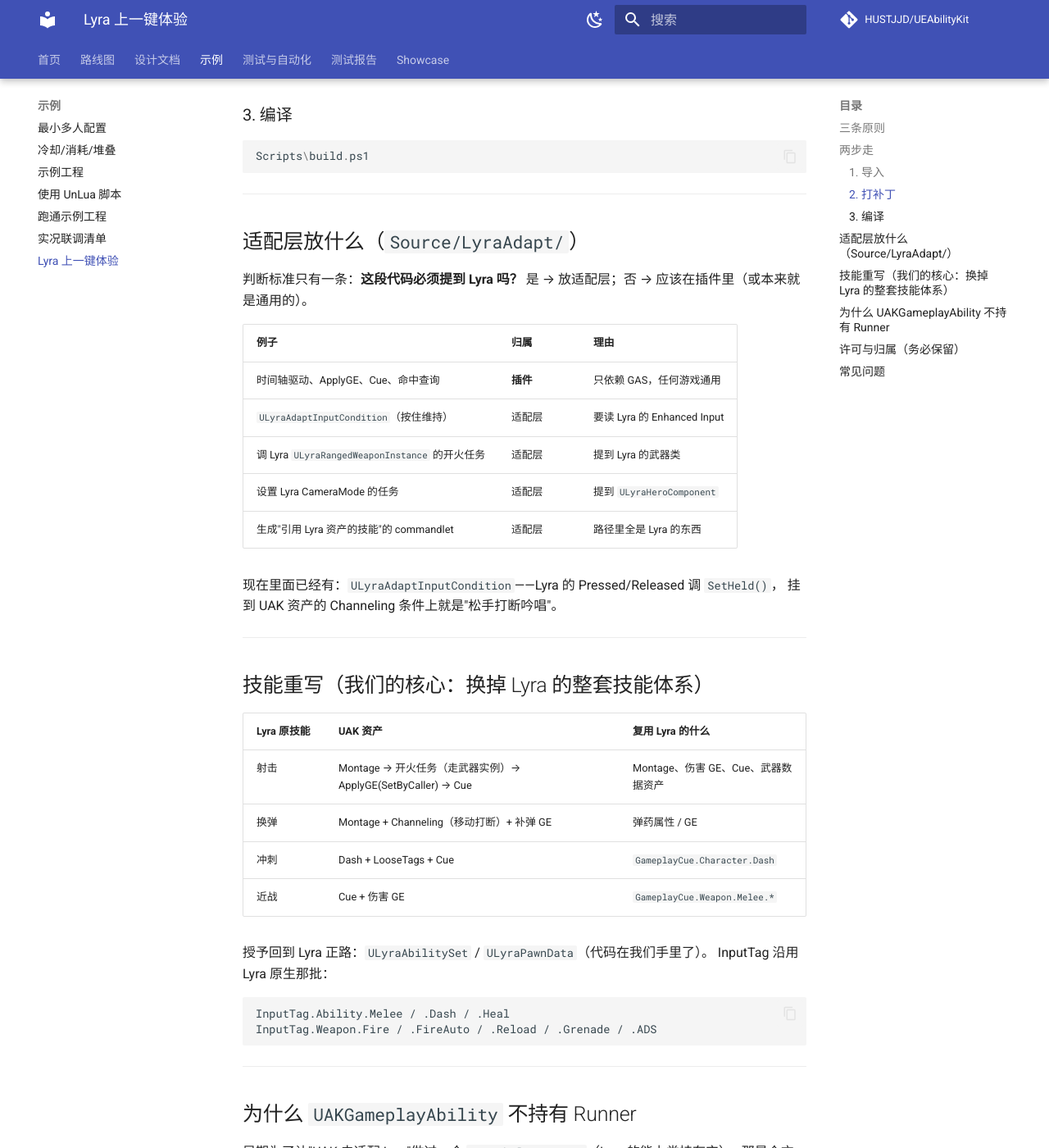
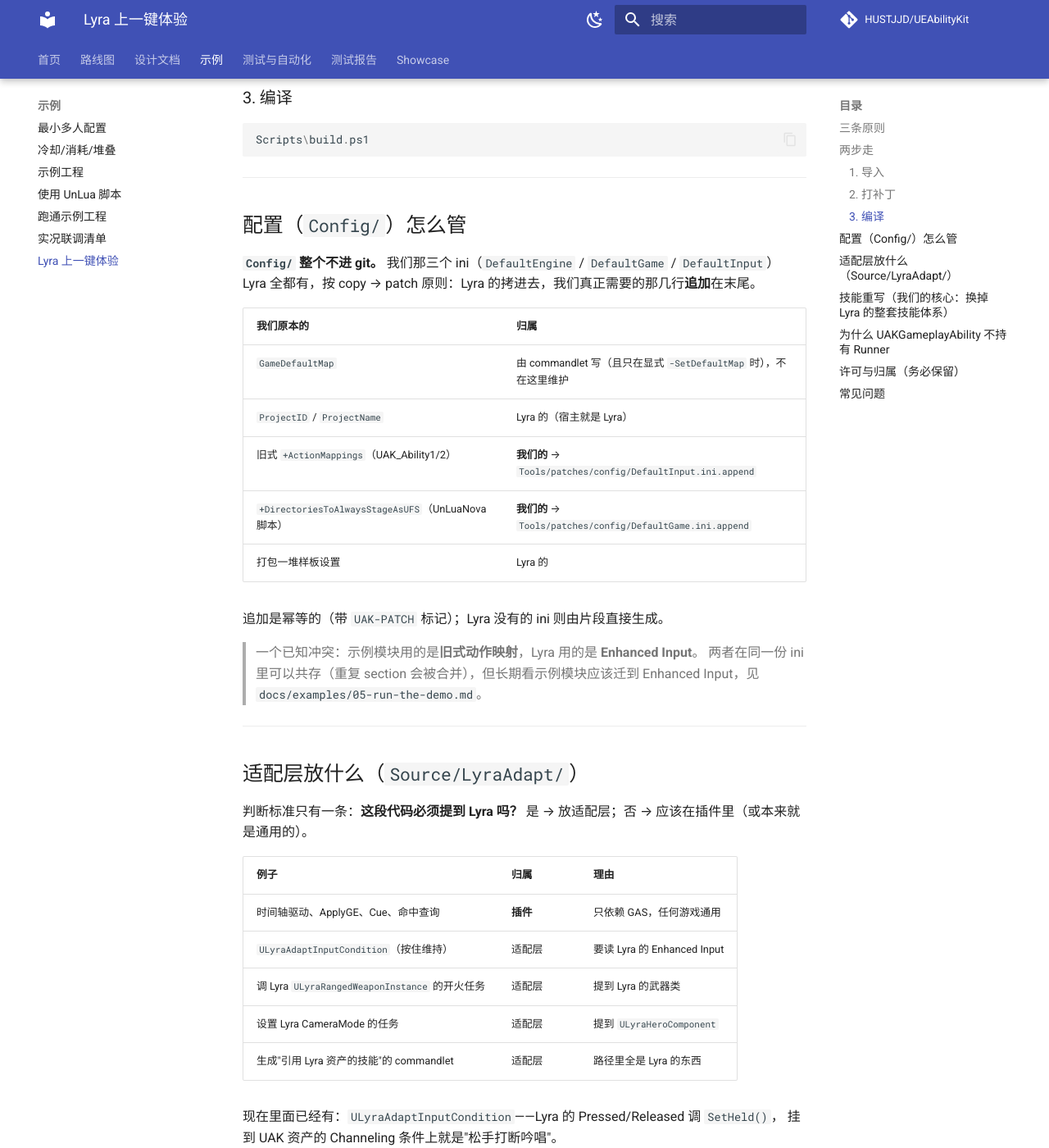
Before and after one commit to HUSTJJD/UEAbilityKit, an MkDocs documentation site: the page built from docs/examples/lyra-integration.md, in a window 1280 px wide and 1400 px high, scrolled down 2069 px. Shown: the whole window at 82% size. Built offline with MkDocs 1.6.1 and Material for MkDocs 9.7.7, drawn with Linux system fonts in a browser that asks for light colours; comment, search, counter and statistics services are not loaded; some of the changed text lies outside the part shown.

Commit message:
新增示例

````diff
--- a/docs/examples/lyra-integration.md
+++ b/docs/examples/lyra-integration.md
@@ -57,9 +57,9 @@
 | 步骤 | 内容 | 进 git？ |
 | --- | --- | --- |
 | 拷源码 | `Source/LyraGame`（20 个模块，完整可玩那套）+ `Source/LyraEditor` | ✅（约 2 MB） |
-| 拷外围 | `.uproject`（**整个就是 Lyra 的，连名字**）、`Config/*.ini`、`Source/*.Target.cs`、`Platforms/` | ✅（原文件留 `.uak.bak`） |
+| 拷外围 | `.uproject`（**整个就是 Lyra 的，连名字**）、`Config/*.ini`、`Source/*.Target.cs`、`Platforms/` | ❌ 不进（`Config/` 已加 `.gitignore`） |
 | 拷资产 | `Plugins/GameFeatures/*`（约 1.4 GB） | ❌（已加 `.gitignore`） |
-| 打补丁 | 见下 | ✅ |
+| 打补丁 | 见下（含把我们的配置**追加**进 Lyra 的 ini） | ✅ |
 
 排除没拷的 Lyra 模块：`Settings`、`Hotfix`、`Performance`、`Replays`、`Development`、`Tests`。
 
@@ -95,6 +95,27 @@
 ```powershell
 Scripts\build.ps1
 ```
+
+---
+
+## 配置（`Config/`）怎么管
+
+**`Config/` 整个不进 git。** 我们那三个 ini（`DefaultEngine` / `DefaultGame` / `DefaultInput`）
+Lyra 全都有，按 copy → patch 原则：Lyra 的拷进去，我们真正需要的那几行**追加**在末尾。
+
+| 我们原本的 | 归属 |
+|---|---|
+| `GameDefaultMap` | 由 commandlet 写（且只在显式 `-SetDefaultMap` 时），不在这里维护 |
+| `ProjectID` / `ProjectName` | Lyra 的（宿主就是 Lyra） |
+| 旧式 `+ActionMappings`（UAK_Ability1/2） | **我们的** → `Tools/patches/config/DefaultInput.ini.append` |
+| `+DirectoriesToAlwaysStageAsUFS`（UnLuaNova 脚本） | **我们的** → `Tools/patches/config/DefaultGame.ini.append` |
+| 打包一堆样板设置 | Lyra 的 |
+
+追加是幂等的（带 `UAK-PATCH` 标记）；Lyra 没有的 ini 则由片段直接生成。
+
+> 一个已知冲突：示例模块用的是**旧式动作映射**，Lyra 用的是 **Enhanced Input**。
+> 两者在同一份 ini 里可以共存（重复 section 会被合并），但长期看示例模块应该迁到
+> Enhanced Input，见 `docs/examples/05-run-the-demo.md`。
 
 ---
 
````
Also changed, not shown: 6 other files.
